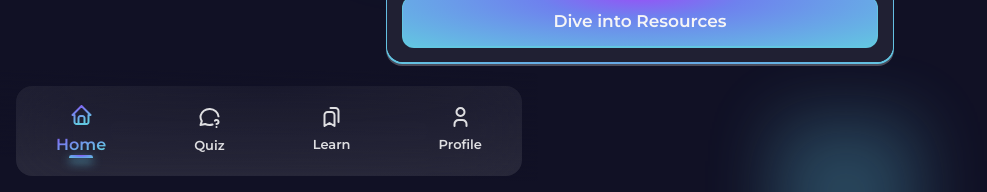
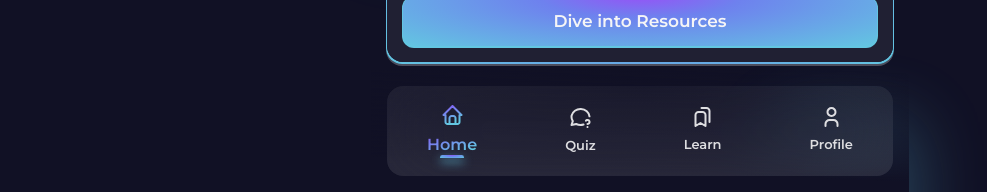
Before and after one commit to witswin/frontend-mini-app, a Next.js app: page / in a window 1280 px wide. Shown: the part 608-800 px from the top of the page, without its empty margins (0-987 px from the left). Built offline with nearby package versions, Linux system fonts and the light colour scheme.

Commit message:
fix: :ambulance: Fix bottom navbar position

```diff
--- a/src/components/BottomNavbar.tsx
+++ b/src/components/BottomNavbar.tsx
@@ -39,8 +39,8 @@ export const BottomNavbar = () => {
       zIndex="sticky"
       bottom="0"
       maxWidth="538px"
-      left="0"
-      right='0'
+      left="50%"
+      transform='translateX(-50%)'
       background="linear-gradient(2.73deg, #111125 23.73%, rgba(17, 17, 37, 0.4) 60.91%, rgba(17, 17, 37, 0) 97.72%)"
       width="full"
       py="16px"
```
